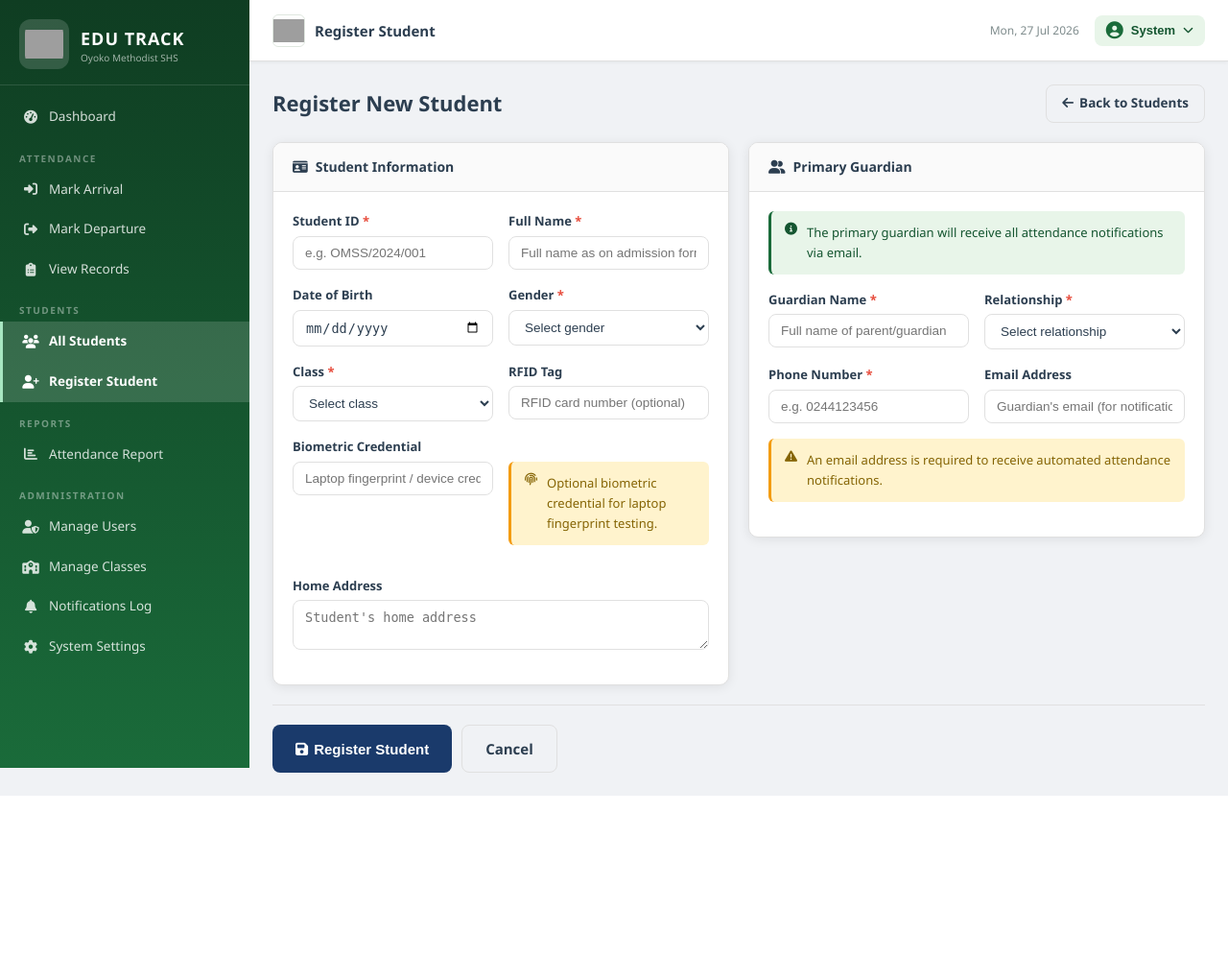
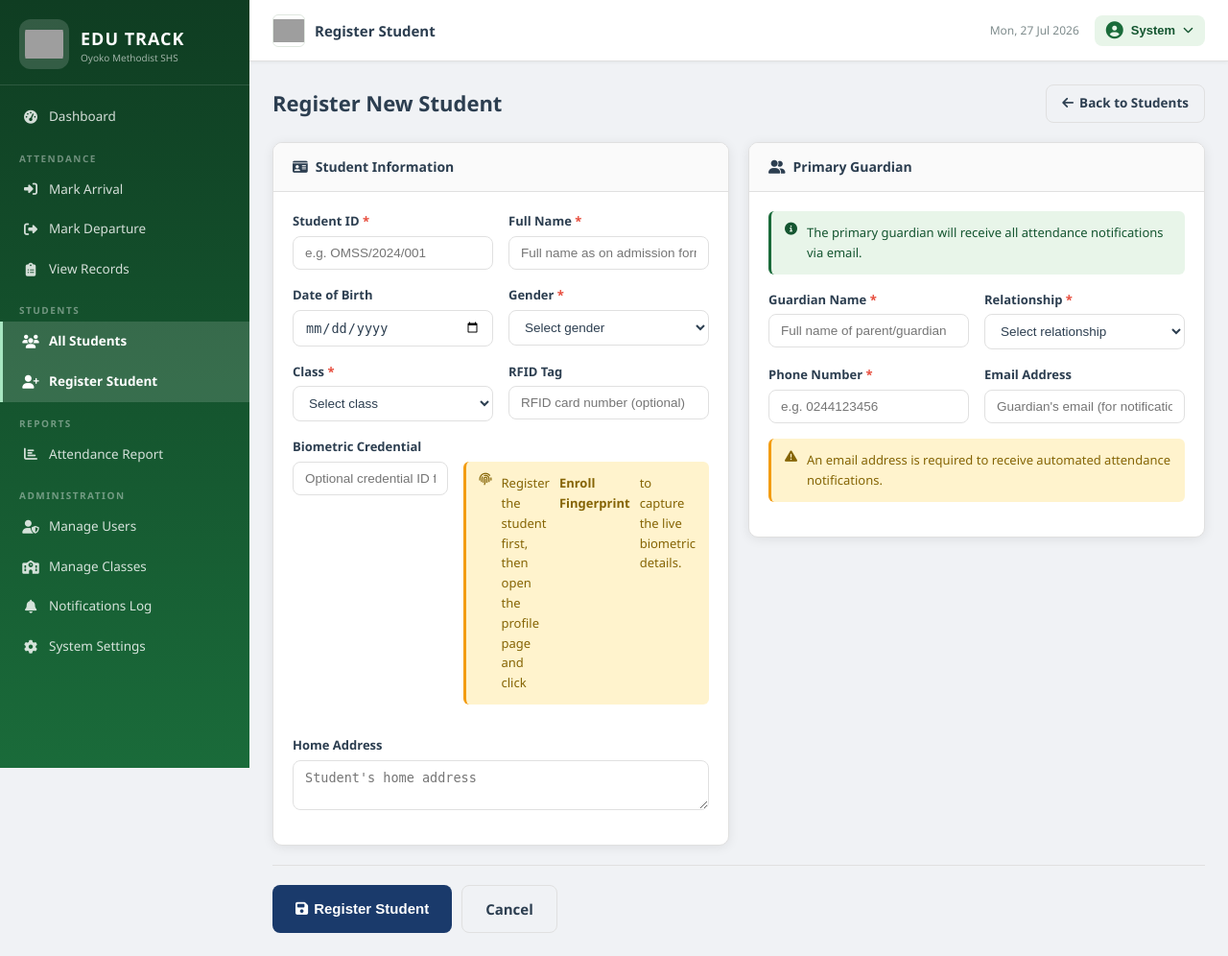
Before and after one commit to Kojoyakubu/EduTrack, a Flask app: page /students/register in a window 1280 px wide. Shown: the whole page at 96% size. Before the commit the page ends 829 px from the top, so only its background shows below. Run offline with Flask 3, Linux system fonts and the light colour scheme; a user stored in the database is signed in; grey boxes are pictures that could not be loaded.

Commit message:
login/registration

```diff
--- a/templates/students/register.html
+++ b/templates/students/register.html
@@ -64,13 +64,13 @@
           <div class="form-group">
             <label>Biometric Credential</label>
             <input type="text" name="biometric_id" class="form-control"
-                   placeholder="Laptop fingerprint / device credential ID" />
+                   placeholder="Optional credential ID for existing biometric token" />
           </div>
           <div class="form-group">
             <label>&nbsp;</label>
             <div class="info-box info-warning" style="margin-top:0;">
               <i class="fas fa-fingerprint"></i>
-              Optional biometric credential for laptop fingerprint testing.
+              Register the student first, then open the profile page and click <strong>Enroll Fingerprint</strong> to capture the live biometric details.
             </div>
           </div>
         </div>
```
